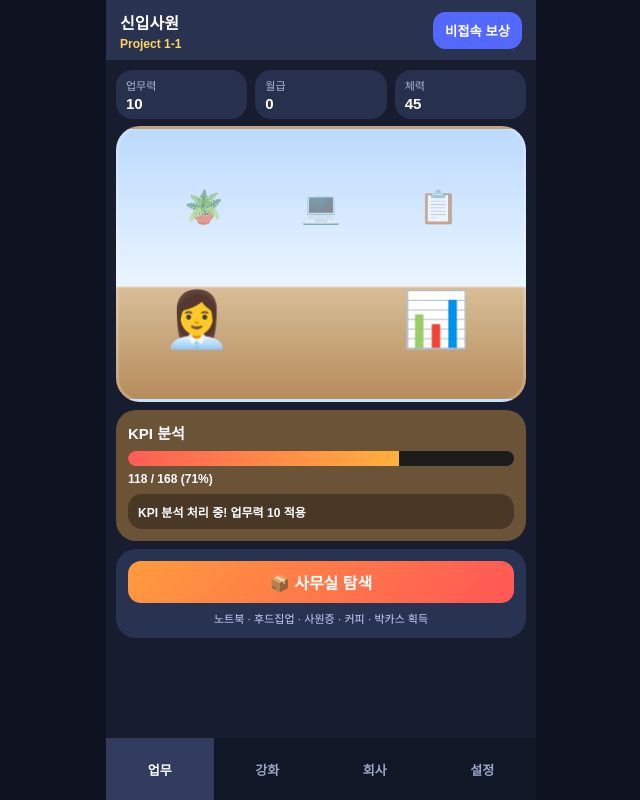
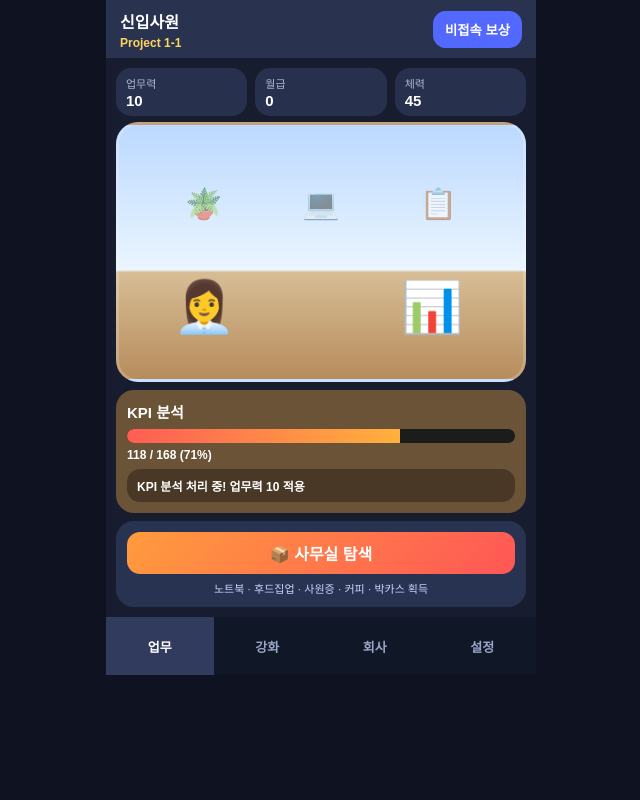
Before and after one commit to yunalog/team_ex, a plain HTML site: page index.html in a window 1280 px wide. Shown: the whole page, without its empty margins (319-959 px from the left). Drawn offline with Linux system fonts and the light colour scheme.

Commit message:
비율재재

```diff
--- a/script.js
+++ b/script.js
@@ -1,4 +1,4 @@
-const SAVE_KEY = "gameCompanyIdleV2";
+const SAVE_KEY = "gameCompanyIdleV3";
 
 const defaultState = {
   gold: 0,
@@ -27,10 +27,8 @@ const items = [
   { slot: "weapon", type: "업무장비", name: "낡은 노트북", atk: 5, hp: 0 },
   { slot: "weapon", type: "업무장비", name: "기계식 키보드", atk: 12, hp: 0 },
   { slot: "weapon", type: "업무장비", name: "고성능 개발 PC", atk: 25, hp: 0 },
-
   { slot: "armor", type: "복장", name: "회사 후드집업", atk: 0, hp: 30 },
   { slot: "armor", type: "복장", name: "편한 사무용 의자", atk: 0, hp: 70 },
-
   { slot: "accessory", type: "소지품", name: "사원증", atk: 4, hp: 10 },
   { slot: "accessory", type: "소지품", name: "명함지갑", atk: 8, hp: 30 },
 ];
@@ -80,7 +78,7 @@ function makeTask() {
 
   if (isBoss()) {
     return {
-      name: `대형 업데이트 출시`,
+      name: "대형 업데이트 출시",
       icon: "🚀",
       hp: 250 + level * 40,
       maxHp: 250 + level * 40,
@@ -132,7 +130,6 @@ function startBattle() {
   }
 
   updateUI();
-
   battleLoop = setInterval(work, 900);
 }
 
--- a/style.css
+++ b/style.css
@@ -7,23 +7,18 @@ body {
   background: #0f1220;
   color: white;
   font-family: Arial, sans-serif;
-  overflow: hidden;
 }
 
 #app {
   width: 100%;
   max-width: 430px;
-  height: 100dvh;
   margin: 0 auto;
   background: #171d2e;
-  display: flex;
-  flex-direction: column;
   overflow: hidden;
 }
 
 .top-header {
-  height: 60px;
-  flex: 0 0 60px;
+  height: 58px;
   padding: 10px 14px;
   background: #293350;
   display: flex;
@@ -58,24 +53,15 @@ button:active {
 
 .page {
   display: none;
-  flex: 1;
-  min-height: 0;
   padding: 10px;
-  overflow-y: auto;
 }
 
 .page.active {
-  display: flex;
-  flex-direction: column;
-}
-
-#workPage.active {
-  overflow: hidden;
+  display: block;
 }
 
 .summary-panel {
-  height: 48px;
-  flex: 0 0 48px;
+  height: 46px;
   display: grid;
   grid-template-columns: repeat(3, 1fr);
   gap: 8px;
@@ -84,7 +70,7 @@ button:active {
 
 .summary-panel div {
   background: #27314d;
-  border-radius: 16px;
+  border-radius: 15px;
   padding: 7px 10px;
 }
 
@@ -96,31 +82,27 @@ button:active {
 
 .summary-panel strong {
   display: block;
-  margin-top: 2px;
+  margin-top: 1px;
   font-size: 15px;
 }
 
 .battle-card {
-  height: 42%;
-  min-height: 250px;
-  max-height: 330px;
-  flex: 0 0 auto;
+  height: 260px;
   position: relative;
   overflow: hidden;
-  border-radius: 24px;
+  border-radius: 22px;
   border: 3px solid rgba(255, 255, 255, 0.18);
-  background:
-    linear-gradient(#bcd9ff 0%, #eaf5ff 58%, #d7bd95 59%, #b78c5d 100%);
+  background: linear-gradient(#bcd9ff 0%, #eaf5ff 57%, #d7bd95 58%, #b78c5d 100%);
 }
 
 .office-props {
   position: absolute;
-  top: 22%;
+  top: 24%;
   left: 26px;
   right: 26px;
   display: flex;
   justify-content: space-around;
-  font-size: 32px;
+  font-size: 30px;
   opacity: 0.55;
 }
 
@@ -128,19 +110,19 @@ button:active {
   position: absolute;
   left: 0;
   right: 0;
-  bottom: 18%;
-  height: 110px;
+  bottom: 17%;
+  height: 90px;
 }
 
 .character {
   position: absolute;
   bottom: 0;
-  font-size: 54px;
+  font-size: 50px;
   transition: 0.22s ease;
 }
 
 .hero {
-  left: 44px;
+  left: 54px;
 }
 
 .hero.attack {
@@ -148,14 +130,13 @@ button:active {
 }
 
 .enemy {
-  right: 54px;
+  right: 60px;
 }
 
 .task-panel {
-  flex: 0 0 auto;
   margin-top: 8px;
-  padding: 12px;
-  border-radius: 20px;
+  padding: 11px;
+  border-radius: 18px;
   background: #6b5338;
 }
 
@@ -164,7 +145,7 @@ button:active {
   justify-content: space-between;
   align-items: center;
   gap: 10px;
-  margin-bottom: 8px;
+  margin-bottom: 7px;
 }
 
 .task-title-row strong {
@@ -178,7 +159,7 @@ button:active {
 }
 
 .hp-bar {
-  height: 15px;
+  height: 14px;
   border-radius: 999px;
   overflow: hidden;
   background: #1c1c1c;
@@ -191,24 +172,23 @@ button:active {
 }
 
 #enemyHpText {
-  margin: 6px 0 8px;
+  margin: 5px 0 7px;
   font-size: 12px;
   font-weight: bold;
 }
 
 #log {
   background: rgba(0, 0, 0, 0.32);
-  border-radius: 14px;
-  padding: 9px 10px;
+  border-radius: 13px;
+  padding: 8px 10px;
   font-size: 12px;
   font-weight: bold;
 }
 
 .gather-panel {
-  flex: 0 0 auto;
   margin-top: 8px;
-  padding: 12px;
-  border-radius: 20px;
+  padding: 11px;
+  border-radius: 18px;
   background: #283351;
   text-align: center;
 }
@@ -220,7 +200,7 @@ button:active {
 }
 
 .gather-panel p {
-  margin: 7px 0 0;
+  margin: 6px 0 0;
   font-size: 11px;
   color: #c8d3ff;
 }
@@ -246,7 +226,7 @@ button:active {
 }
 
 .company-icon {
-  font-size: 78px;
+  font-size: 72px;
 }
 
 .row-card {
@@ -261,8 +241,7 @@ button:active {
 }
 
 .bottom-nav {
-  height: 62px;
-  flex: 0 0 62px;
+  height: 58px;
   display: grid;
   grid-template-columns: repeat(4, 1fr);
   background: #101827;
```
Also changed, not shown: index.html (+4 -21 lines).
